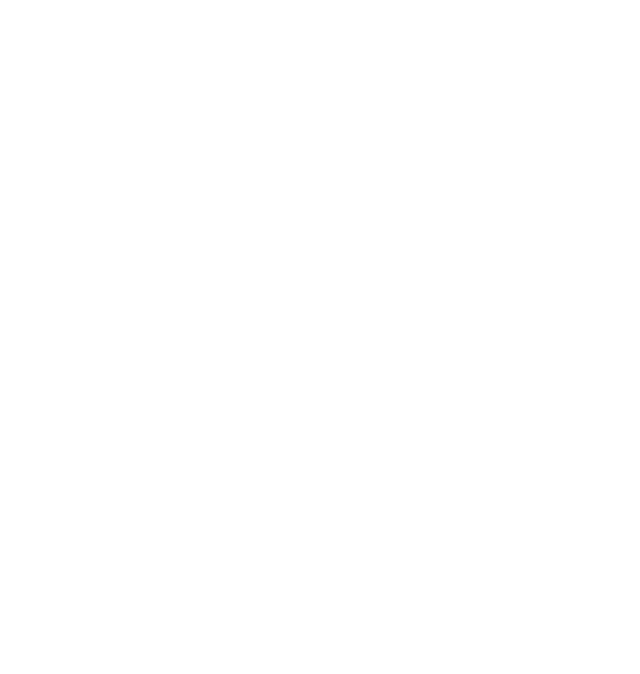
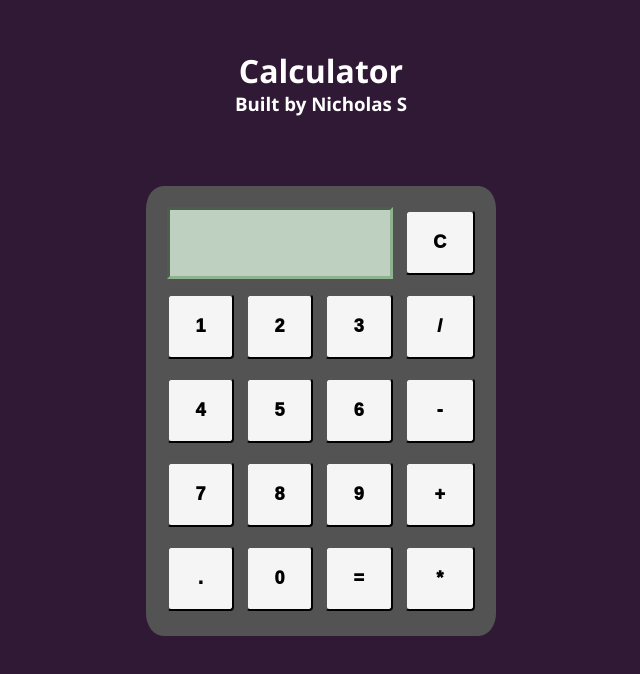
Before and after one commit to NicholasSobolev/simplemath-calculator, a plain HTML site: page index.html in a window 1280 px wide. Shown: the whole page, without its empty margins (319-959 px from the left). Drawn offline with Linux system fonts and the light colour scheme.

Commit message:
calculator layout style update

```diff
--- a/index.html
+++ b/index.html
@@ -4,9 +4,53 @@
     <meta charset="UTF-8">
     <meta http-equiv="X-UA-Compatible" content="IE=edge">
     <meta name="viewport" content="width=device-width, initial-scale=1.0">
-    <title>Document</title>
+    <link rel="stylesheet" href="/dist/style.css">
+    <title>CalculatorApp</title>
 </head>
 <body>
+    <div class="top-container">
+        <a href="/">
+            <h1 class="top-container__heading">Calculator</h1>
+        </a>
+        <h3 class="top-container__subheading">Built by Nicholas S</h3>
+    </div>
+    <div class="main-container">
+        <table class="main-container__calculator">
+            <tr>
+                <td class="main-container__calculator__displaybox"colspan="3"><input type="text" readonly></td>
+                <td><input type="button" value="C"></td>
+            </tr>
+            <tr>
+                <td><input type="button" value="1"></td>
+                <td><input type="button" value="2"></td>
+                <td><input type="button" value="3"></td>
+                <td><input type="button" value="/"></td>
+            </tr>
+            <tr>
+                <td><input type="button" value="4"></td>
+                <td><input type="button" value="5"></td>
+                <td><input type="button" value="6"></td>
+                <td><input type="button" value="-"></td>
+            </tr>
+            <tr>
+                <td><input type="button" value="7"></td>
+                <td><input type="button" value="8"></td>
+                <td><input type="button" value="9"></td>
+                <td><input type="button" value="+"></td>
+            </tr>
+            <tr>
+                <td><input type="button" value="."></td>
+                <td><input type="button" value="0"></td>
+                <td><input type="button" value="="></td>
+                <td><input type="button" value="*"></td>
+            </tr>
+        </table>
 
+
+    </div>
+
+
+
+    <script src="/js/script.js"></script>
 </body>
 </html>
--- /dev/null
+++ b/stylesheet/style.scss
@@ -0,0 +1,78 @@
+*, *::before, *::after {
+    box-sizing: inherit;
+}
+
+html {
+    font-size: 100%;
+    box-sizing: border-box;
+    background-color: #301934;
+    overflow: hidden;
+}
+
+body, button {
+    margin: 0;
+    padding: 0;
+    font-family: 'Segoe UI', sans-serif;
+    line-height: 1.3;
+
+    &.noscroll {
+        overflow: hidden;
+    }
+}
+
+a, a:link, a:visited, a:hover, a:active {
+    text-decoration: none;
+}
+
+.top-container {
+    display: flex;
+    justify-content: center;
+    text-align: center;
+    align-items: center;
+    flex-direction: column;
+    padding-top: 50px;
+
+
+    &__heading, &__subheading {
+        color: white;
+        margin: 0;
+    }
+}
+
+.main-container {
+    display: flex;
+    justify-content: center;
+    padding-top: 70px;
+
+    &__calculator{
+        border-spacing: 10px;
+        padding: 10px;
+        background-color: rgb(83,83,83);
+        width: 350px;
+        height: 450px;
+        border-radius: 5%;
+    }
+}
+
+input[type="button"] {
+    padding: 20px;
+    text-align: center;
+    font-family: Arial, Helvetica, sans-serif;
+    font-weight: 1000;
+    font-size: 18px;
+    background-color: whitesmoke;
+    color: black;
+    width: 100%;
+    border-radius: 6%;
+
+    &:hover {
+        background-color: grey;
+    }
+}
+input[type="text"] {
+    width: 100%;
+    height: 100%;
+    background-color: rgb(190,208,191);
+    border-color:rgb(142, 179, 142);
+    border-width: 3px;
+}
```
Also changed, not shown: dist/style.css (added), js/script.js (added), 1 other file.
